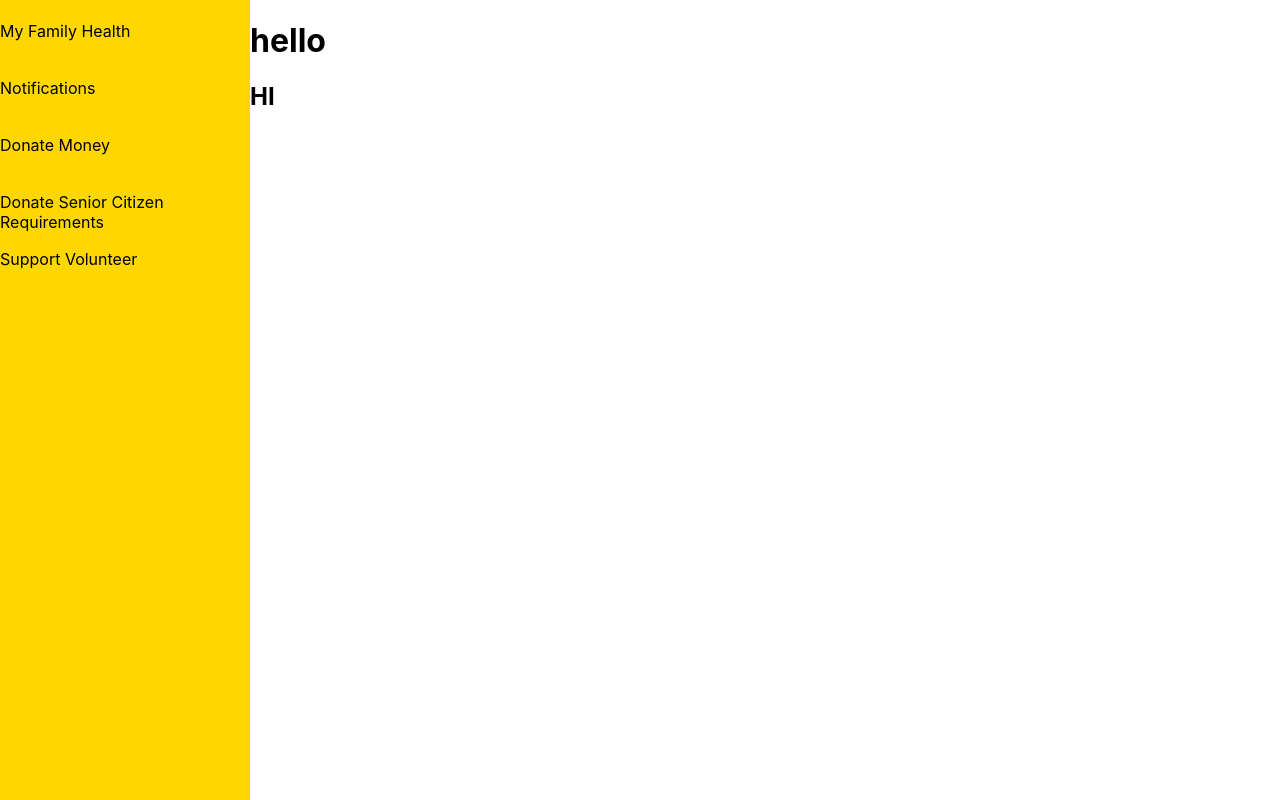
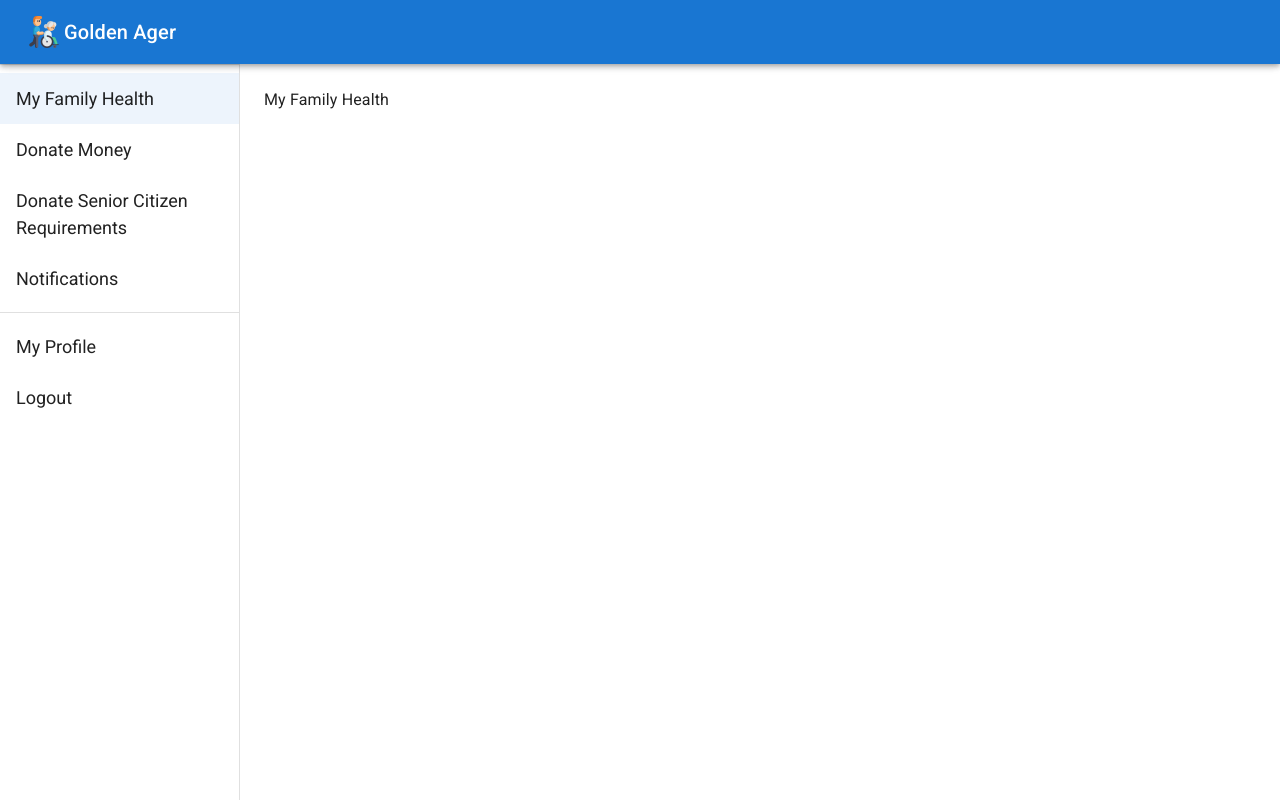
Before and after one commit to K-Ravi-Chandra/Golden_Ager, a React (Create React App) app in the folder client/: page /FamilyDashboard in a window 1280 px wide. Built offline with nearby package versions, Linux system fonts and the light colour scheme.

Commit message:
CS19032 : Family Dashboard Ui Changed

```diff
--- a/client/src/pages/dashboard/userdashboard.js
+++ b/client/src/pages/dashboard/userdashboard.js
@@ -60,11 +60,8 @@ const UserDashBoard = ({history}) => {
           return <DoctorDashboard/>;
 
         case '3':
-          return <>
-                    <div>{privateData}</div>
-                    <button onClick={logout}>Logout</button>
-                    <FamilyDashboard/>
-                 </>;
+          return <FamilyDashboard/>
+
         default:
           return <div></div>;
       }
--- a/client/src/pages/family/FamilyDashboard.js
+++ b/client/src/pages/family/FamilyDashboard.js
@@ -1,15 +1,191 @@
-import React from 'react'
-import Sidebar from './components/Sidebar'
-import './family.css'
+import * as React from 'react';
+import AppBar from '@mui/material/AppBar';
+import Box from '@mui/material/Box';
+import CssBaseline from '@mui/material/CssBaseline';
+import Divider from '@mui/material/Divider';
+import Drawer from '@mui/material/Drawer';
+import IconButton from '@mui/material/IconButton';
+import List from '@mui/material/List';
+import ListItem from '@mui/material/ListItem';
+import ListItemText from '@mui/material/ListItemText';
+import MenuIcon from '@mui/icons-material/Menu';
+import Toolbar from '@mui/material/Toolbar';
+import Typography from '@mui/material/Typography';
+import Logo from '../landingpage/components/logo.png';
+import { useHistory } from "react-router-dom";
 
-export default function FamilyDashboard() {
-    return (
-        <div className="family-dash-board">
-            <Sidebar/>
-            <div>
-                <h1>hello</h1>
-                <h2>HI</h2>
-            </div>
-        </div>
-    )
+const drawerWidth = 240;
+
+const FamilyDashboard = () => {
+
+  let history = useHistory();
+
+  const [mobileOpen, setMobileOpen] = React.useState(false);
+
+  const [item, setItem] = React.useState('0')
+
+const handleClick = (index) => {
+  setItem(index)
+  setMobileOpen(!mobileOpen);
 }
+
+
+const logout = () => {
+
+    localStorage.removeItem("authToken");
+    history.push("/");
+}
+
+
+  const renderSwitch = (item) => {
+    switch(item) {
+      case '0':
+        return <div>My Family Health</div>;
+      case '1':
+        return  <div>Donate Money</div>;
+      case '2':
+        return  <div>Donate Senior Citizen Requirements</div>;
+      case '3':
+        return  <div>Notifications</div> ;
+      case '4':
+            return  <div>Your Profile ! Hello Family</div> ;
+      default:
+        return <div>Help Requests</div>;
+    }
+  }
+
+  const handleDrawerToggle = () => {
+    setMobileOpen(!mobileOpen);
+  };
+
+  const drawer = (
+    <div>
+        <Toolbar sx={{ toolbar: (theme) => theme.mixins.toolbar }}/>
+      <Divider />
+      <List>
+
+          <ListItem selected= {item === '0'} button onClick={() => handleClick('0')} key= "My Family Health">
+            <ListItemText
+            primaryTypographyProps={{
+              fontSize: 18,
+              letterSpacing: 0,
+            }}
+            primary= "My Family Health"/>
+          </ListItem>
+          <ListItem selected= {item === '1'} button onClick={() => handleClick('1')}  key= "Donate Money" >
+          <ListItemText
+            primaryTypographyProps={{
+              fontSize: 18,
+              letterSpacing: 0,
+            }}
+            primary= "Donate Money" />
+          </ListItem>
+          <ListItem selected= {item === '2'} button onClick={() => handleClick('2')}  key= "Donate Senior Citizen Requirements" >
+          <ListItemText
+            primaryTypographyProps={{
+              fontSize: 18,
+              letterSpacing: 0,
+            }}
+             primary= "Donate Senior Citizen Requirements" />
+          </ListItem>
+          <ListItem selected= {item === '3'} button onClick={() => handleClick('3')}  key= "Notifications">
+          <ListItemText
+            primaryTypographyProps={{
+              fontSize: 18,
+              letterSpacing: 0,
+            }}
+             primary= "Notifications" />
+          </ListItem>
+
+      </List>
+      <Divider />
+      <List>
+
+          <ListItem selected= {item === '4'} button onClick={() => handleClick('4')}  key= "My Profile">
+          <ListItemText
+            primaryTypographyProps={{
+              fontSize: 18,
+              letterSpacing: 0,
+            }}
+             primary= "My Profile"/>
+          </ListItem>
+          <ListItem button onClick={logout} key= " Logout" >
+          <ListItemText
+            primaryTypographyProps={{
+              fontSize: 18,
+              letterSpacing: 0,
+            }}
+             primary= "Logout" />
+          </ListItem>
+      </List>
+    </div>
+  );
+
+
+
+  return (
+    <Box sx={{ display: 'flex' }}>
+      <CssBaseline />
+      <AppBar  sx={{ zIndex: (theme) => theme.zIndex.drawer + 1 }}
+      >
+        <Toolbar>
+          <IconButton
+            color="inherit"
+            aria-label="open drawer"
+            onClick={handleDrawerToggle}
+            sx={{ mr: 2, display: { sm: 'none' } }}
+          >
+            <MenuIcon />
+          </IconButton>
+          <img style = {{ width :32, height :32, margin : 4}} alt = "logo" src = {Logo}/>
+          <Typography variant="h6" noWrap component="div">
+            Golden Ager
+          </Typography>
+        </Toolbar>
+
+
+      </AppBar>
+      <Box
+        component="nav"
+        sx={{ width: { sm: drawerWidth }, flexShrink: { sm: 0 } }}
+        aria-label="mailbox folders"
+      >
+
+        <Drawer
+
+          variant="temporary"
+          open={mobileOpen}
+          onClose={handleDrawerToggle}
+          ModalProps={{
+            keepMounted: true, // Better open performance on mobile.
+          }}
+          sx={{
+            display: { xs: 'block', sm: 'none' },
+            '& .MuiDrawer-paper': { boxSizing: 'border-box', width: drawerWidth },
+          }}
+        >
+          {drawer}
+        </Drawer>
+        <Drawer
+          variant="permanent"
+          sx={{
+            display: { xs: 'none', sm: 'block' },
+            '& .MuiDrawer-paper': { boxSizing: 'border-box', width: drawerWidth },
+          }}
+          open
+        >
+          {drawer}
+        </Drawer>
+      </Box>
+      <Box
+        component="main"
+        sx={{ flexGrow: 1, p: 3, width: { sm: `calc(100% - ${drawerWidth}px)` } }}
+      >
+        <Toolbar />
+        {renderSwitch(item)}
+      </Box>
+    </Box>
+  );
+}
+
+export default FamilyDashboard;
```
